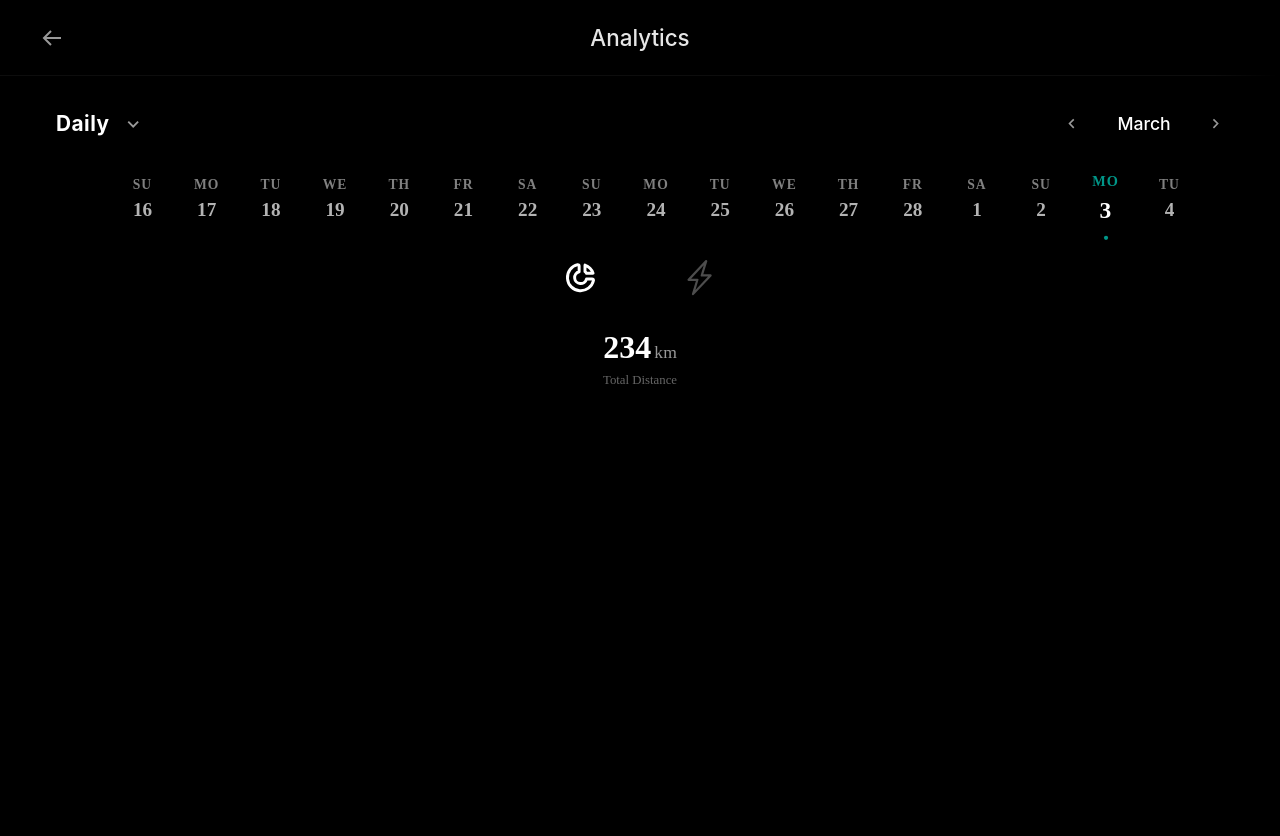
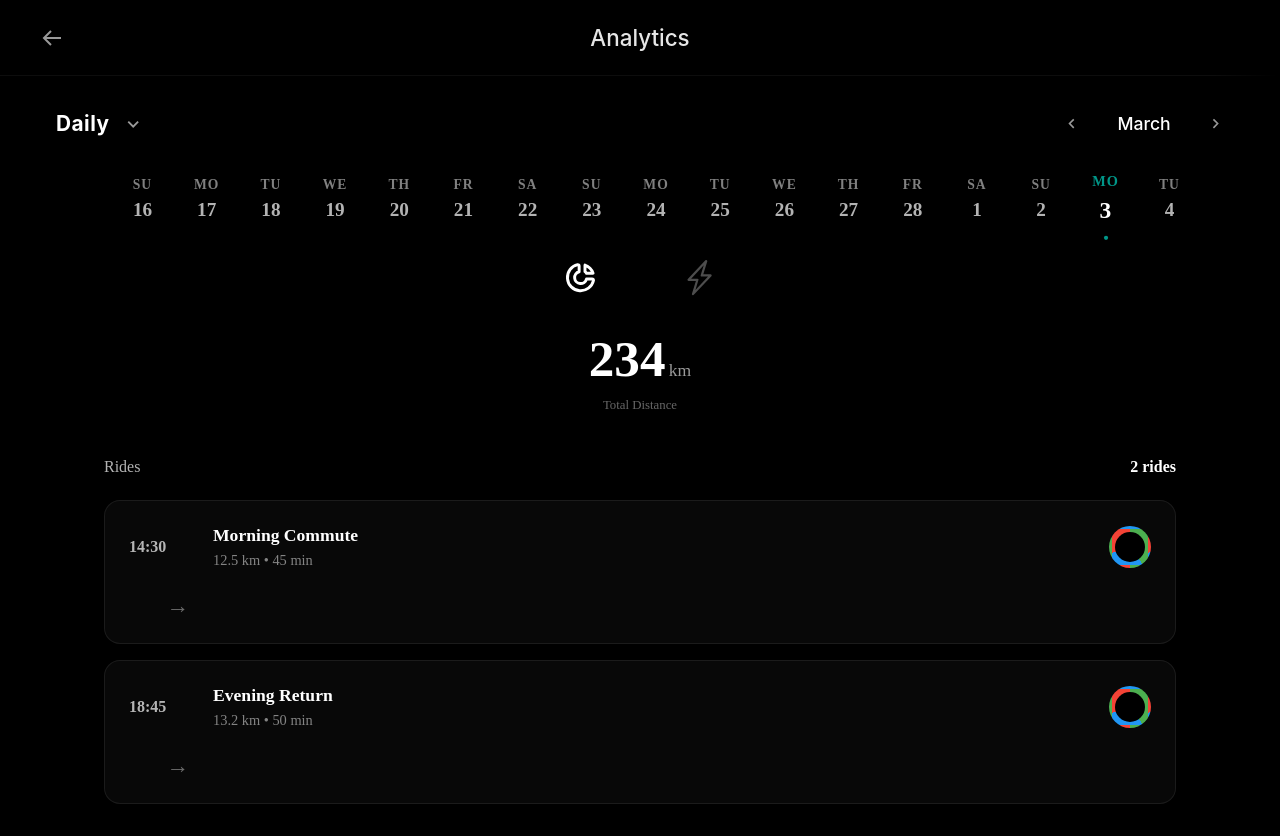
Before and after one commit to KarthickBalamurugan/Codevolt, a React (Vite) app in the folder frontend/: page /stats in a window 1280 px wide. Before the commit the page ends 800 px from the top, so only its background shows below. Built offline with nearby package versions, Linux system fonts and the light colour scheme.

Commit message:
Final my contribution

```diff
--- a/frontend/src/pages/Analytics.tsx
+++ b/frontend/src/pages/Analytics.tsx
@@ -292,12 +292,17 @@ const StatsContainer = styled.div`
 `;
 
 const StatValue = styled.div`
-  font-size: 2rem;
-  font-weight: 700;
+  font-size: 3.2rem;
+  font-weight: 800;
   color: white;
   display: flex;
   align-items: baseline;
   gap: 0.2rem;
+  margin-bottom: 0.2rem;
+
+  @media (max-width: 768px) {
+    font-size: 2.8rem;
+  }
 `;
 
 const StatUnit = styled.span`
@@ -310,6 +315,133 @@ const StatLabel = styled.span`
   font-size: 0.8rem;
   color: rgba(255, 255, 255, 0.4);
   font-weight: 500;
+`;
+
+const RidesSection = styled.div`
+  margin-top: 2rem;
+  padding: 0 2rem;
+  width: 100%;
+`;
+
+const RidesHeader = styled.div`
+  display: flex;
+  justify-content: space-between;
+  align-items: center;
+  margin-bottom: 1.5rem;
+`;
+
+const RidesTitle = styled.h3`
+  color: rgba(255, 255, 255, 0.7);
+  font-size: 1rem;
+  font-weight: 500;
+`;
+
+const RidesCount = styled.span`
+  color: white;
+  font-weight: 600;
+`;
+
+const RidesList = styled.div`
+  display: flex;
+  flex-direction: column;
+  gap: 1rem;
+`;
+
+const RideCard = styled.div`
+  background: rgba(255, 255, 255, 0.03);
+  border-radius: 16px;
+  padding: 1.5rem;
+  display: flex;
+  justify-content: space-between;
+  align-items: center;
+  cursor: pointer;
+  transition: all 0.3s ease;
+  border: 1px solid rgba(255, 255, 255, 0.08);
+  width: 100%;
+
+  &:hover {
+    background: rgba(255, 255, 255, 0.05);
+    transform: translateX(4px);
+  }
+`;
+
+const RideInfo = styled.div`
+  display: grid;
+  grid-template-columns: auto 1fr auto;
+  gap: 1.5rem;
+  align-items: center;
+  width: 100%;
+`;
+
+const RideTime = styled.span`
+  color: rgba(255, 255, 255, 0.7);
+  font-size: 1rem;
+  font-weight: 600;
+  min-width: 60px;
+`;
+
+const RouteVisual = styled.div`
+  width: 42px;
+  height: 42px;
+  border-radius: 50%;
+  position: relative;
+  background: transparent;
+  border: 3px solid transparent;
+  background-image: conic-gradient(
+    #4CAF50 0%,
+    #4CAF50 40%,
+    #2196F3 40%,
+    #2196F3 70%,
+    #F44336 70%,
+    #F44336 100%
+  );
+
+  &::before {
+    content: '';
+    position: absolute;
+    top: 3px;
+    left: 3px;
+    right: 3px;
+    bottom: 3px;
+    background: #000;
+    border-radius: 50%;
+  }
+`;
+
+const RideDetails = styled.div`
+  display: flex;
+  flex-direction: column;
+  gap: 0.4rem;
+  flex: 1;
+`;
+
+const RideName = styled.span`
+  color: white;
+  font-weight: 600;
+  font-size: 1.1rem;
+`;
+
+const RideDistance = styled.div`
+  color: rgba(255, 255, 255, 0.5);
+  font-size: 0.9rem;
+`;
+
+const ExploreSection = styled.div`
+  display: flex;
+  align-items: center;
+  padding-left: 1rem;
+  margin-left: auto;
+`;
+
+const ExploreIcon = styled.span`
+  color: rgba(255, 255, 255, 0.4);
+  font-size: 1.4rem;
+  transition: transform 0.3s ease;
+
+  ${RideCard}:hover & {
+    transform: translateX(4px);
+    color: rgba(255, 255, 255, 0.7);
+  }
 `;
 
 const Analytics = () => {
@@ -407,7 +539,43 @@ const Analytics = () => {
           </StatsContainer>
         </IconButtonsContainer>
 
-        {/* Analytics content will go here */}
+        <RidesSection>
+          <RidesHeader>
+            <RidesTitle>Rides</RidesTitle>
+            <RidesCount>2 rides</RidesCount>
+          </RidesHeader>
+
+          <RidesList>
+            {[
+              {
+                time: "14:30",
+                name: "Morning Commute",
+                distance: "12.5 km",
+                duration: "45 min"
+              },
+              {
+                time: "18:45",
+                name: "Evening Return",
+                distance: "13.2 km",
+                duration: "50 min"
+              }
+            ].map((ride, index) => (
+              <RideCard key={index}>
+                <RideInfo>
+                  <RideTime>{ride.time}</RideTime>
+                  <RideDetails>
+                    <RideName>{ride.name}</RideName>
+                    <RideDistance>{ride.distance} • {ride.duration}</RideDistance>
+                  </RideDetails>
+                  <RouteVisual />
+                  <ExploreSection>
+                    <ExploreIcon>→</ExploreIcon>
+                  </ExploreSection>
+                </RideInfo>
+              </RideCard>
+            ))}
+          </RidesList>
+        </RidesSection>
       </MainContent>
     </PageContainer>
   );
```
